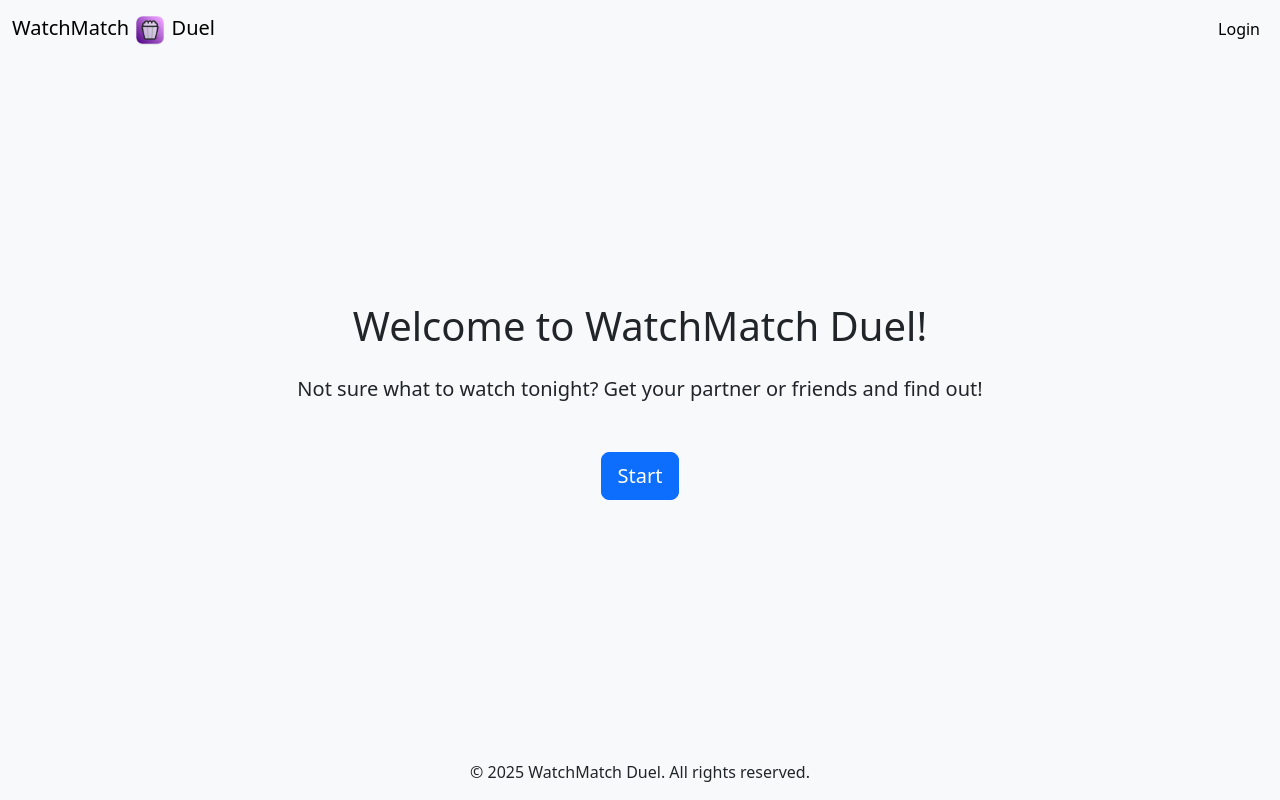
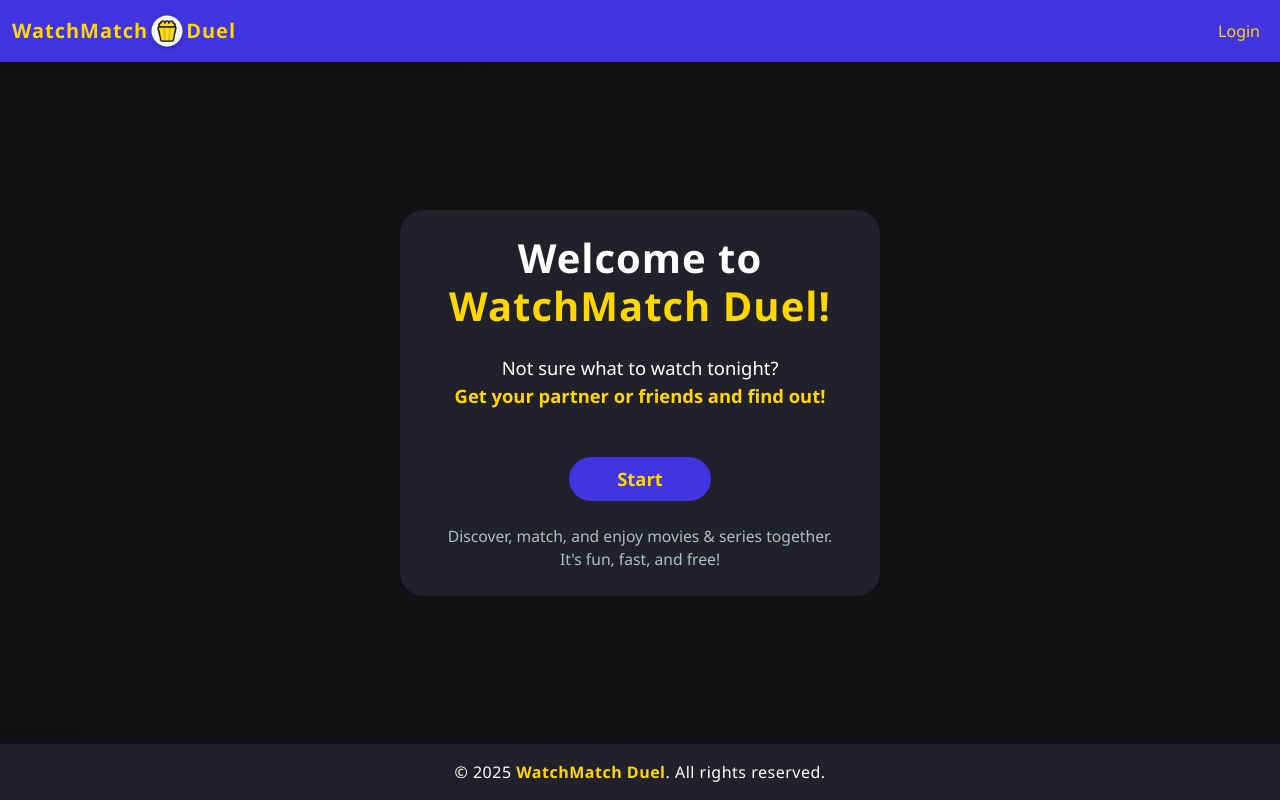
Before and after one commit to jindrak02/Watch-Match-Duel, a PHP site: page / in a window 1280 px wide. Run offline with PHP 8.4, Linux system fonts and the light colour scheme; data that the repository does not hold is empty; a stand-in replaces the project's code that opens the database connection.

Commit message:
style: UI styling and visual identity created

```diff
--- a/includes/footer.html
+++ b/includes/footer.html
@@ -1,6 +1,8 @@
 <footer>
     <div class="text-center py-3">
         &copy;
-        <script>document.write(new Date().getFullYear())</script> WatchMatch Duel. All rights reserved.
+        <script>document.write(new Date().getFullYear())</script>
+        <span style="color: var(--color-highlight); font-weight: 600;">WatchMatch Duel</span>.
+        All rights reserved.
     </div>
 </footer>
--- a/includes/header.html
+++ b/includes/header.html
@@ -1,14 +1,19 @@
 <header>
-    <nav class="navbar navbar-expand-lg navbar-light bg-light">
+    <nav class="navbar navbar-expand-lg navbar-light">
         <div class="container-fluid">
-            <a class="navbar-brand" href="#">
+            <a class="navbar-brand d-flex align-items-center" href="#">
                 WatchMatch
-                <img src="public/images/icon.png" alt="Popcorn Icon" width="32" height="32">
-                Duel
+                <img src="public/images/icon.png" alt="Popcorn Icon" class="wmduel-logo">
+                <span>Duel</span>
             </a>
             <button class="navbar-toggler" type="button" data-bs-toggle="collapse" data-bs-target="#navbarNav"
                 aria-controls="navbarNav" aria-expanded="false" aria-label="Toggle navigation">
-                <span class="navbar-toggler-icon"></span>
+                <span class="navbar-toggler-icon"><svg xmlns="http://www.w3.org/2000/svg" width="32" height="32"
+                        fill="currentColor" class="bi bi-list" viewBox="0 0 16 16">
+                        <path fill-rule="evenodd"
+                            d="M2.5 12a.5.5 0 0 1 .5-.5h10a.5.5 0 0 1 0 1H3a.5.5 0 0 1-.5-.5m0-4a.5.5 0 0 1 .5-.5h10a.5.5 0 0 1 0 1H3a.5.5 0 0 1-.5-.5m0-4a.5.5 0 0 1 .5-.5h10a.5.5 0 0 1 0 1H3a.5.5 0 0 1-.5-.5" />
+                    </svg>
+                </span>
             </button>
             <div class="collapse navbar-collapse" id="navbarNav">
                 <ul class="navbar-nav ms-auto">
--- a/index.php
+++ b/index.php
@@ -14,18 +14,28 @@ $content = $stmt->fetchAll();
     <meta name="viewport" content="width=device-width, initial-scale=1.0">
     <link href="https://cdn.jsdelivr.net/npm/bootstrap@5.3.6/dist/css/bootstrap.min.css" rel="stylesheet" integrity="sha384-4Q6Gf2aSP4eDXB8Miphtr37CMZZQ5oXLH2yaXMJ2w8e2ZtHTl7GptT4jmndRuHDT" crossorigin="anonymous">
     <link rel="stylesheet" href="public/css/styles.css">
+    <link rel="icon" href="public/images/icon.png" type="image/png">
     <title>WatchMatch Duel</title>
 </head>
-<body class="bg-light">
+<body>
 
     <div class="d-flex flex-column min-vh-100">
         <?php include 'includes/header.html' ?>
 
         <div class="container flex-grow-1 d-flex flex-column justify-content-center align-items-center">
-            <div class="text-center">
-                <h1 class="mb-4">Welcome to WatchMatch Duel!</h1>
-                <p class="lead mb-5">Not sure what to watch tonight? Get your partner or friends and find out!</p>
-                <a href="#" class="btn btn-primary btn-lg" id="startBtn">Start</a>
+            <div class="card border-0 p-4 mt-5 mb-5" style="max-width: 480px; width: 100%;">
+                <div class="text-center">
+                    <h1 class="mb-4">Welcome to <span style="color: var(--color-highlight);">WatchMatch Duel!</span></h1>
+                    <p class="lead mb-5">
+                        Not sure what to watch tonight?<br>
+                        <span style="color: var(--color-highlight); font-weight: 600;">Get your partner or friends and find out!</span>
+                    </p>
+                    <a href="#" class="btn btn-primary btn-lg px-5" id="startBtn">Start</a>
+                    <div class="mt-4" style="font-size: 0.98rem; color: var(--color-text-secondary);">
+                        Discover, match, and enjoy movies &amp; series together.<br>
+                        <span>It's fun, fast, and free!</span>
+                    </div>
+                </div>
             </div>
         </div>
 
--- a/public/css/styles.css
+++ b/public/css/styles.css
@@ -1,3 +1,148 @@
-body{
+:root {
+  --color-primary: #4234E0;
+  --color-secondary: #1DE9B6;
+  --color-background: #121212;
+  --color-card-background: rgba(34, 34, 44, 0.98);
+  --color-text: #FFFFFF;
+  --color-text-secondary: #B0BEC5;
+  --color-highlight: #FFD700;
+  --color-success: #00E676;
+  --color-danger: #FF1744;
+}
 
+body {
+  background: var(--color-background);
+  color: var(--color-text);
+  font-family: 'Segoe UI', 'Roboto', Arial, sans-serif;
+  min-height: 100vh;
+  margin: 0;
+  position: relative;
+  z-index: 0;
+  overflow-x: hidden;
 }
+
+body::before {
+  content: "";
+  position: fixed;
+  inset: 0;
+  z-index: -1;
+  pointer-events: none;
+  background: linear-gradient(120deg, rgba(76, 0, 130, 0.084) 0%, rgba(29, 233, 182, 0.084) 100%);
+  opacity: 0.16;
+  animation: bg-breath 10s cubic-bezier(0.4,0,0.2,1) infinite alternate;
+  will-change: opacity, filter;
+}
+
+@keyframes bg-breath {
+  0% {
+    opacity: 0.14;
+    filter: blur(0px);
+  }
+  50% {
+    opacity: 0.20;
+    filter: blur(1px);
+  }
+  100% {
+    opacity: 0.14;
+    filter: blur(0px);
+  }
+}
+
+.navbar {
+  background-color: var(--color-primary);
+  box-shadow: 0 2px 8px rgba(0,0,0,0.08);
+}
+
+.navbar-brand, .navbar-brand span {
+  color: var(--color-highlight) !important;
+  font-weight: 700;
+  letter-spacing: 1px;
+}
+
+.nav-link {
+  color: var(--color-text-secondary) !important;
+  font-weight: 500;
+  transition: color 0.2s;
+}
+
+.nav-link.active, .nav-link:hover {
+  color: var(--color-highlight) !important;
+}
+
+.navbar-toggler{
+    border: none;
+    color: var(--color-text-secondary);
+}
+
+.navbar-toggler-icon {
+    background: none;
+}
+
+.wmduel-logo {
+  width: 36px;
+  height: auto;
+  margin-left: 1px;
+  margin-right: 1px;
+  vertical-align: middle;
+  filter: drop-shadow(0 2px 4px rgba(0,0,0,0.15));
+}
+
+.card {
+  background: var(--color-card-background);
+  color: var(--color-text);
+  border-radius: 1.5rem;
+  border: none;
+}
+
+.card h1 {
+  font-weight: 800;
+  letter-spacing: 1px;
+}
+
+.card .lead {
+  color: var(--color-text);
+  font-size: 1.15rem;
+}
+
+.btn-primary, .btn-primary:focus {
+  background: linear-gradient(90deg, var(--color-primary) 60%, var(--color-secondary) 100%);
+  background-size: 200% 100%;
+  background-position: 0% 0%;
+  border: none;
+  color: var(--color-highlight);
+  font-weight: 700;
+  font-size: 1.15rem;
+  border-radius: 2rem;
+  box-shadow: 0 2px 12px 0 rgba(76,0,130,0.10);
+  transition: background-position 0.5s cubic-bezier(0.4,0,0.2,1), color 0.2s, transform 0.1s;
+}
+
+.btn-primary:hover {
+  background-position: 100% 0%;
+  transform: translateY(-2px) scale(1.03);
+}
+
+footer {
+  background: rgba(34, 34, 44, 0.98);
+  color: var(--color-text);
+  font-size: 1rem;
+  letter-spacing: 0.5px;
+  box-shadow: 0 -2px 12px 0 rgba(76,0,130,0.10);
+}
+
+footer .text-center {
+  padding: 1.2rem 0;
+}
+
+@media (max-width: 600px) {
+  .card {
+    padding: 1.2rem !important;
+    border-radius: 1rem;
+  }
+  .navbar-brand {
+    font-size: 1.2rem;
+  }
+  .wmduel-logo {
+    width: 28px;
+  }
+}
```
Also changed, not shown: public/images/icon.png.
